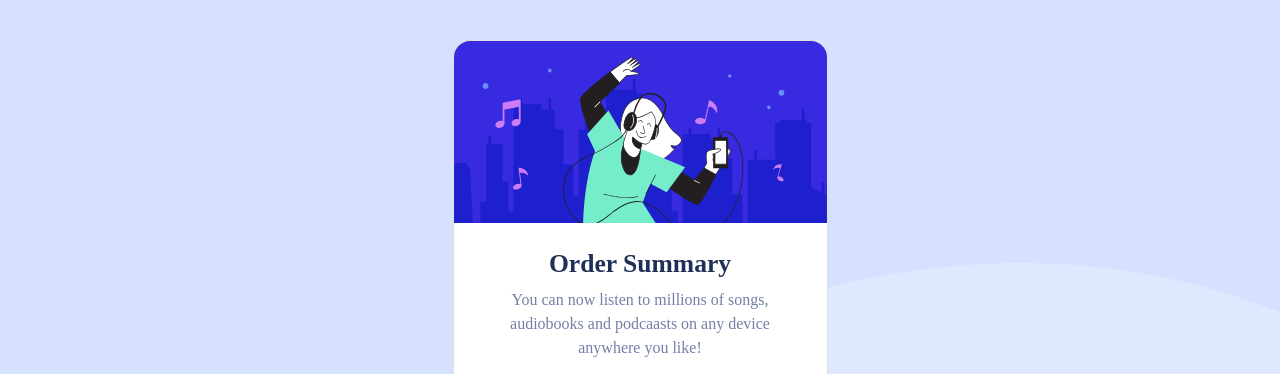
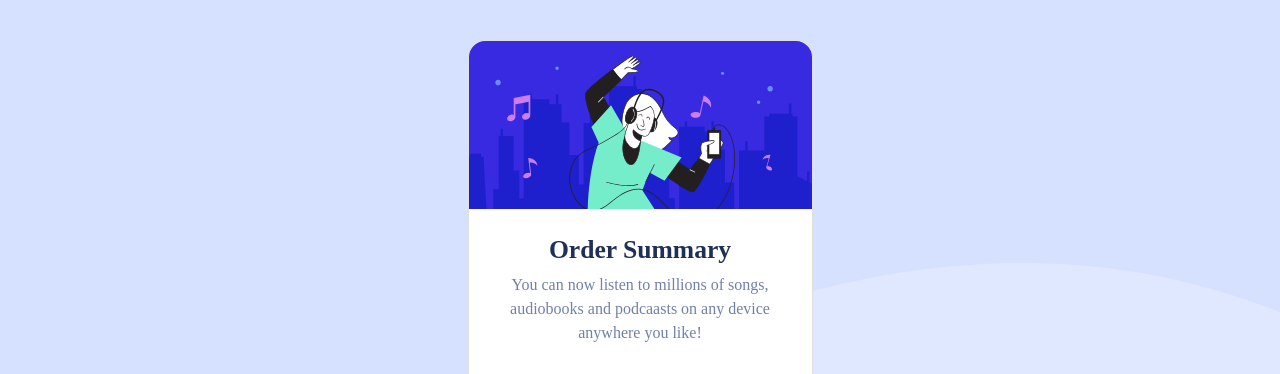
Before and after one commit to AnuRobo/order-summary-componenet-Frontendmentor_challengent, a plain HTML site: page index.html in a window 1280 px wide. Shown: the top 374 px of the page. Drawn offline with nearby package versions, Linux system fonts and the light colour scheme.

Commit message:
Update style.css

```diff
--- a/css/style.css
+++ b/css/style.css
@@ -28,7 +28,7 @@
 .card{
     border-radius: 16px;
     font-family: 'Red Hat Dispaly';
-    width: 375px;
+    width: 345px;
 }
 .card img{
     border-top-left-radius: 16px;
```
